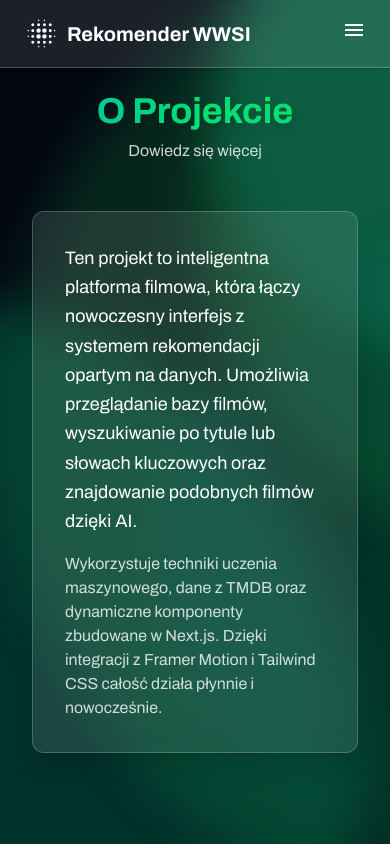
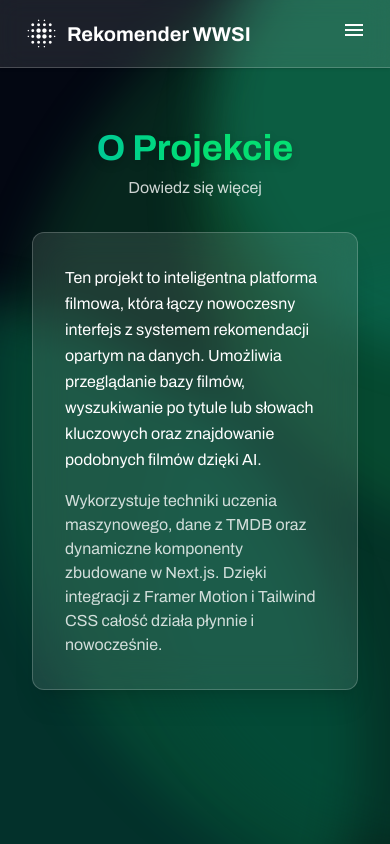
Before and after one commit to Swierszczykowaty/recommender-web, a Next.js app: page /about in a window 390 px wide. Built offline with nearby package versions, Linux system fonts and the light colour scheme.

Commit message:
[FIX] - Mobile responsive design

```diff
--- a/src/app/about/page.tsx
+++ b/src/app/about/page.tsx
@@ -7,9 +7,9 @@ import Container from "@/components/global/Container";
 
 export default function AboutPage() {
   return (
-    <section className="relative min-h-screen flex items-center justify-center overflow-hidden px-4 md:px-8 py-16">
+    <section className="relative min-h-screen flex item-start md:items-center justify-center overflow-hidden pt-32 md:pt-0">
       <Container>
-        <div className="relative flex flex-col items-center z-10 w-full mx-auto">
+        <div className="relative flex flex-col items-center z-10 w-full mx-auto mb-20">
           <Title
             subtitle="Dowiedz się więcej"
             gradientFrom="from-teal-500"
@@ -23,16 +23,16 @@ export default function AboutPage() {
             initial={{ opacity: 0, y: 20 }}
             animate={{ opacity: 1, y: 0 }}
             transition={{ duration: 0.6 }}
-            className="mt-12 p-8 rounded-xl bg-white/10 backdrop-blur-lg border border-white/20 text-white shadow-xl"
+            className="mt-8 p-8 rounded-xl bg-white/10 backdrop-blur-lg border border-white/20 text-white shadow-xl"
           >
-            <p className="text-lg leading-relaxed">
+            <p className="text-md md:text-lg leading-relaxed">
               Ten projekt to inteligentna platforma filmowa, która łączy
               nowoczesny interfejs z systemem rekomendacji opartym na danych.
               Umożliwia przeglądanie bazy filmów, wyszukiwanie po tytule lub
               słowach kluczowych oraz znajdowanie podobnych filmów dzięki AI.
             </p>
 
-            <p className="mt-4 text-white/80">
+            <p className="text-md mt-4 text-white/80">
               Wykorzystuje techniki uczenia maszynowego, dane z TMDB oraz
               dynamiczne komponenty zbudowane w Next.js. Dzięki integracji z
               Framer Motion i Tailwind CSS całość działa płynnie i nowocześnie.
--- a/src/app/globals.css
+++ b/src/app/globals.css
@@ -31,7 +31,7 @@ html {
 }
 .fade-up {
   opacity: 0;
-  transform: translateY(50px);
+  transform: translateY(20px);
   transition: opacity 0.6s ease-out, transform 0.6s ease-out;
 }
 .fade-up.visible {
--- a/src/app/movies/[id]/page.tsx
+++ b/src/app/movies/[id]/page.tsx
@@ -215,7 +215,7 @@ export default function MovieDetailPage() {
           {/* Zmieniono Link na button i dodano onClick */}
           <button
             onClick={handleGoBack}
-            className="inline-block px-6 py-5 bg-white/10 border border-white/30 rounded-lg text-white hover:bg-white/20 transition cursor-pointer"
+            className="inline-block px-6 py-3 md:py-5 bg-white/10 border border-white/30 rounded-lg text-white hover:bg-white/20 transition cursor-pointer"
           >
             ← Powrót do poprzedniej strony
           </button>
--- a/src/app/recommender/page.tsx
+++ b/src/app/recommender/page.tsx
@@ -65,7 +65,7 @@ useEffect(() => {
 }, [searchResults.length, selectedMovie]);
 
   return (
-    <section className="relative min-h-screen flex justify-center overflow-hidden px-4 md:px-8 pt-32">
+    <section className="relative min-h-screen flex justify-center overflow-hidden pt-32 ">
       <Container>
         <div className="flex flex-col items-center w-full mx-auto mb-20">
           <Title subtitle='Wybierz film, a my znajdziemy podobne'gradientFrom="from-indigo-400" gradientVia="via-fuchsia-400" gradientTo="to-purple-400">
--- a/src/components/global/Container.tsx
+++ b/src/components/global/Container.tsx
@@ -8,7 +8,7 @@ type ContainerProps = {
 
 export default function Container({ children, className = '' }: ContainerProps) {
   return (
-    <div className={`w-full max-w-6xl mx-auto px-4 md:px-8 ${className}`}>
+    <div className={`w-full max-w-6xl mx-auto px-8 md:px-10 ${className}`}>
       {children}
     </div>
   );
--- a/src/components/hero/Hero.tsx
+++ b/src/components/hero/Hero.tsx
@@ -8,10 +8,10 @@ import React from "react";
 
 export default function Hero() {
   return (
-    <section className="relative min-h-screen flex items-center justify-center overflow-hidden px-4 md:px-8 py-16">
+    <section className="relative min-h-screen flex items-center justify-center overflow-hidden pt-32 md:pt-0">
       <Container>
-        <div className="flex flex-col items-center justify-center relative z-10 w-full text-center">
-          <div className="relative z-10 w-full max-w-4xl text-center my-12">
+        <div className="flex flex-col items-center justify-center relative z-10 w-full text-center mb-20">
+          <div className="relative z-10 w-full max-w-4xl text-center">
             <Title
               subtitle="Wybierz, co Cię interesuje"
               gradientFrom="from-orange-500"
@@ -22,7 +22,7 @@ export default function Hero() {
             </Title>
           </div>
 
-          <div className="relative z-10 flex flex-col md:flex-row items-stretch justify-center gap-6 md:gap-8 w-full max-w-6xl">
+          <div className="relative z-10 flex flex-col md:flex-row items-stretch justify-center gap-6 md:gap-8 w-full max-w-6xl mt-8">
             {/* Box 1 */}
             <HeroBox
               href="/recommender"
--- a/src/components/movies/MovieList.tsx
+++ b/src/components/movies/MovieList.tsx
@@ -124,7 +124,7 @@ export default function MoviesList({ movies }: MoviesListProps) {
     setMounted(true);
   }, []);
   return (
-    <section className="relative min-h-screen flex items-center justify-center overflow-hidden px-4 md:px-8 pt-32">
+    <section className="relative min-h-screen flex items-center justify-center overflow-hidden pt-32">
       <Container>
         <div className="relative flex flex-col items-center z-10 w-full mx-auto mb-10">
           <Title
```
